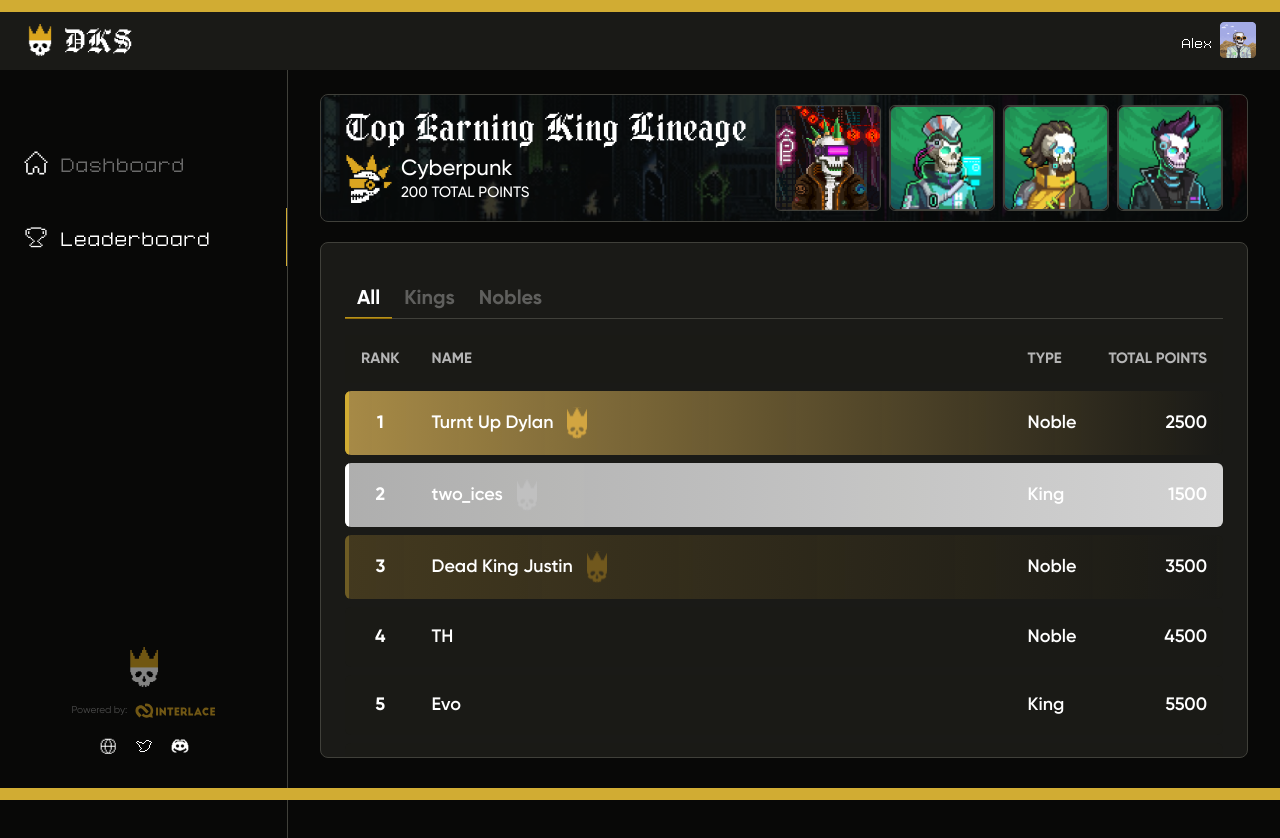
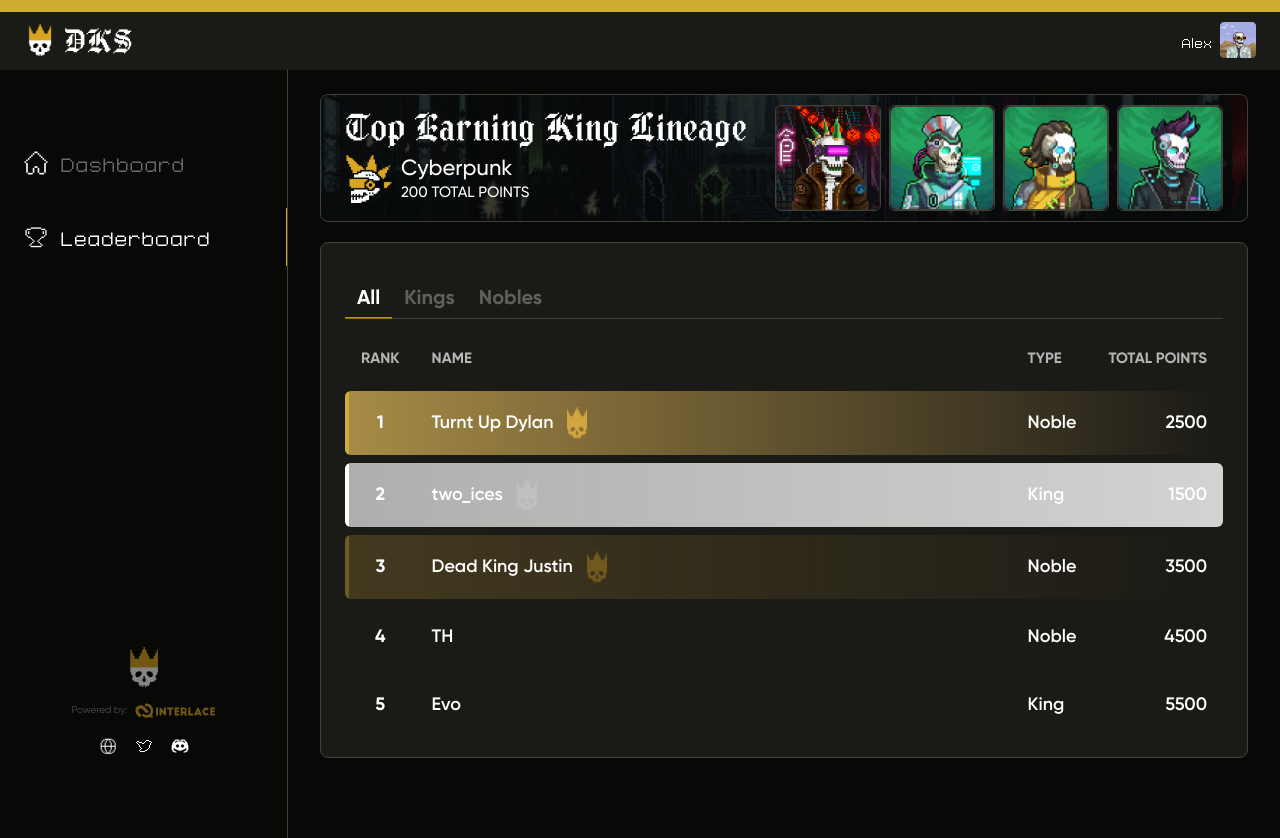
Before and after one commit to reubence/dks, a Next.js app: page /leaderboard in a window 1280 px wide. Shown: the top 838 px of the page. Built offline with nearby package versions, Linux system fonts and the light colour scheme.

Commit message:
Min H, and Scroll-Y

```diff
--- a/app/(dashboard)/leaderboard/page.jsx
+++ b/app/(dashboard)/leaderboard/page.jsx
@@ -202,7 +202,7 @@ export default function Leaderboard() {
             ))}
           </TabsList>
           <TabsContent className="" value="all">
-            <ScrollArea className="w-[calc(100vw-60px)] lg:w-full md:h-[calc(100vh-450px)] lg:h-[calc(100vh-370px)]">
+            <ScrollArea className="w-[calc(100vw-60px)] lg:w-full md:h-[calc(100vh-450px)] lg:h-[calc(100vh-370px)] tallXS:h-56">
               <Table>
                 <TableHeader>
                   <TableRow>
--- a/app/layout.js
+++ b/app/layout.js
@@ -79,11 +79,10 @@ export default function RootLayout({ children }) {
           wavesCPC.variable,
           wavesTinyCPC.variable,
           gilroy.variable,
-          `lg:h-screen lg:w-screen lg:overflow-y-hidden relative tallXS:h-full tallXS:overflow-y-scroll`
+          `lg:h-screen lg:w-screen lg:overflow-y-hidden relative tallXS:overflow-y-scroll`
         )}
       >
         {children}
-        <div className="h-3 w-full block lg:fixed bg-accent bottom-0 z-50" />
       </body>
     </html>
   );
--- a/tailwind.config.js
+++ b/tailwind.config.js
@@ -17,8 +17,8 @@ module.exports = {
     },
     extend: {
       screens: {
-        tallXS: { raw: "(max-height: 600px)" },
-        tallXL: { raw: "(min-height: 600px) and (min-width: 1024px)" },
+        tallXS: { raw: "(max-height: 750px)" },
+        tallXL: { raw: "(min-height: 750px) and (min-width: 1024px)" },
       },
       fontFamily: {
         montserrat: ["var(--font-montserrat)"],
```
